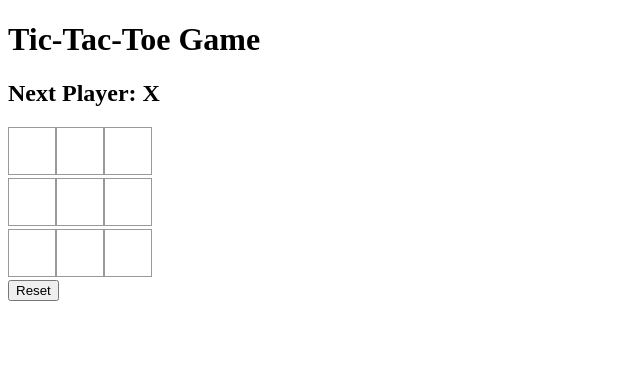
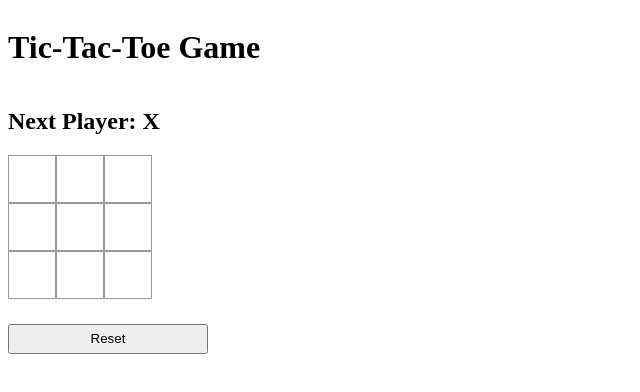
Before and after one commit to carlosdoria/game-nextjs-styled-components, a Next.js app: page / in a window 1280 px wide. Shown: the top 392 px of the page, without its empty margins (0-640 px from the left). Built offline with nearby package versions, Linux system fonts and the light colour scheme.

Commit message:
created the Styles Components of the 'Board' and 'Game' components.

```diff
--- a/src/Components/Board/index.jsx
+++ b/src/Components/Board/index.jsx
@@ -1,6 +1,7 @@
 import { useState } from 'react';
 
-import Square from '../Square'
+import Square from '../Square';
+import * as S from './styles';
 
 function Board (props) {
     function renderSquare (i) {
@@ -13,42 +14,24 @@ function Board (props) {
     }
 
     return(
-        <div>
-            <div>
+        <S.Wapper>
+            <S.Row>
                 {renderSquare(0)}
                 {renderSquare(1)}
                 {renderSquare(2)}
-            </div>
-            <div>
+            </S.Row>
+            <S.Row>
                 {renderSquare(3)}
                 {renderSquare(4)}
                 {renderSquare(5)}
-            </div>
-            <div>
+            </S.Row>
+            <S.Row>
                 {renderSquare(6)}
                 {renderSquare(7)}
                 {renderSquare(8)}
-            </div>
-        </div>
+            </S.Row>
+        </S.Wapper>
     );
 }
 
 export default Board
-
-{/* <>
-<div>
-    <Square onClick={() => props.click(0)} value={props.valueSquare[0]}/>
-    <Square onClick={() => props.click(1)} value={props.valueSquare[1]}/>
-    <Square onClick={() => props.click(2)} value={props.valueSquare[2]}/>
-</div>
-<div>
-    <Square />
-    <Square />
-    <Square />
-</div>
-<div>
-    <Square />
-    <Square />
-    <Square />
-</div>
-</> */}
--- /dev/null
+++ b/src/Components/Board/styles.js
@@ -0,0 +1,12 @@
+import styled from 'styled-components';
+
+export const Wapper = styled.div`
+  margin: 0;
+  padding: 0;
+`;
+
+export const Row = styled.div`
+  margin: 0;
+  padding: 0;
+  line-height: 0;
+`;
--- a/src/Components/Game/index.jsx
+++ b/src/Components/Game/index.jsx
@@ -1,12 +1,14 @@
 import { useState } from 'react';
 
 import Board from '../Board';
+import * as S from './styles';
 
 function Game () {
     // state created to store the value of Squares
     const [squaresBoard, setSquaresBoard] = useState(Array(9).fill(null));
     // state created to check whose is the move ('X' or 'O')
     const [xIsNext, setXIsNext] = useState(true);
+    // state created to check status of the game
     const [statusGame, setStatusGame] = useState('Next Player: X');
 
     function handleClick(index){
@@ -32,7 +34,7 @@ function Game () {
     }
 
     return(
-        <div>
+        <S.Container>
             <h1>
                 Tic-Tac-Toe Game
             </h1>
@@ -43,8 +45,8 @@ function Game () {
                 value={squaresBoard}
                 onClick={(i) => handleClick(i)}
             />
-            <button onClick={() => resetSquares()}>Reset</button>
-        </ div>
+            <S.Button onClick={() => resetSquares()}>Reset</S.Button>
+        </ S.Container>
     )
 }
 
--- /dev/null
+++ b/src/Components/Game/styles.js
@@ -0,0 +1,15 @@
+import styled from 'styled-components';
+
+export const Container = styled.div`
+display: flex;
+flex-direction: column;
+
+justify-items: center;
+justify-content: center;
+`;
+
+export const Button = styled.button`
+  height: 30px;
+  width: 200px;
+  margin-top: 25px;
+`
--- a/src/Components/Square/styles.js
+++ b/src/Components/Square/styles.js
@@ -9,5 +9,4 @@ export const Button = styled.button`
   font-size: 24px;
   font-weight: bold;
   border: 1px solid #999;
-
 `;
```
